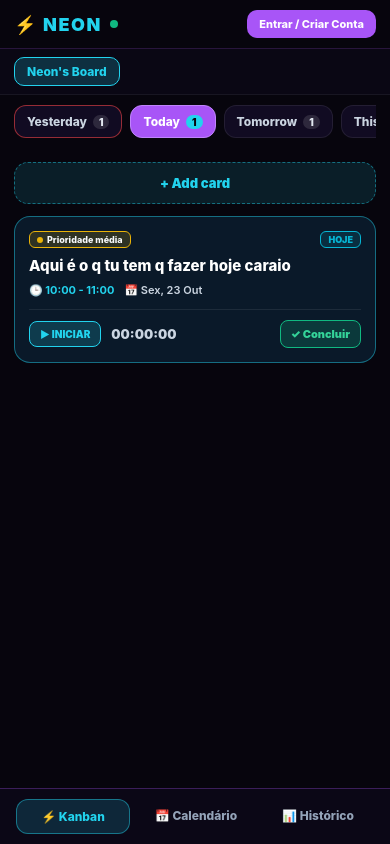
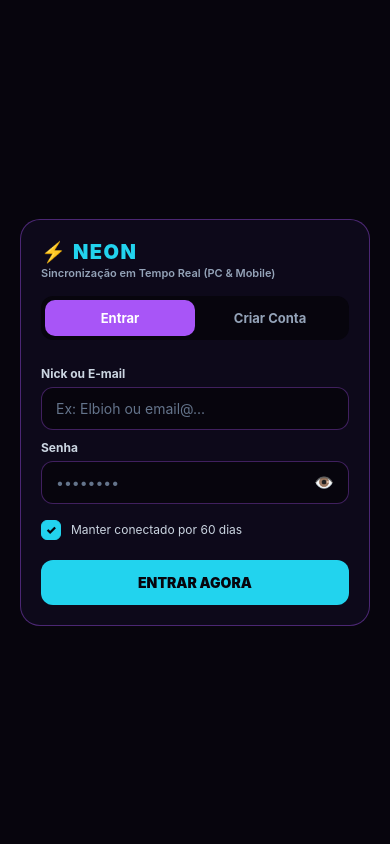
Before and after one commit to elbioheditor/neon-board, a React Native app in the folder mobile/: screen / in a window 390 px wide. Built offline with nearby package versions, Linux system fonts and the light colour scheme.

Commit message:
feat(mobile): require login/signup screen before accessing boards

```diff
--- a/mobile/App.tsx
+++ b/mobile/App.tsx
@@ -747,6 +747,24 @@ export default function App() {
     );
   }
 
+  if (!currentUserProfile) {
+    return (
+      <SafeAreaProvider>
+        <SafeAreaView style={styles.container} edges={['top', 'bottom', 'left', 'right']}>
+          <StatusBar barStyle="light-content" />
+          <AuthModalMobile
+            visible={true}
+            fullScreen={true}
+            onAuthenticated={async (prof) => {
+              setCurrentUserProfile(prof);
+              await loadFriendsAndSyncBoards(prof);
+            }}
+          />
+        </SafeAreaView>
+      </SafeAreaProvider>
+    );
+  }
+
   return (
     <SafeAreaProvider>
       <SafeAreaView style={styles.container} edges={['top', 'bottom', 'left', 'right']}>
--- a/mobile/src/components/AuthModalMobile.tsx
+++ b/mobile/src/components/AuthModalMobile.tsx
@@ -20,7 +20,8 @@ import {
 
 interface AuthModalMobileProps {
   visible: boolean;
-  onClose: () => void;
+  onClose?: () => void;
+  fullScreen?: boolean;
   onAuthenticated: (profile: UserProfile, isNewSignup: boolean) => void;
 }
 
@@ -37,6 +38,7 @@ const AVATAR_COLORS = [
 export const AuthModalMobile: React.FC<AuthModalMobileProps> = ({
   visible,
   onClose,
+  fullScreen = false,
   onAuthenticated,
 }) => {
   const [mode, setMode] = useState<'login' | 'signup'>('login');
@@ -67,7 +69,7 @@ export const AuthModalMobile: React.FC<AuthModalMobileProps> = ({
           setErrorMsg(res.error || 'Falha ao entrar.');
         } else {
           onAuthenticated(res.profile, false);
-          onClose();
+          onClose?.();
         }
       } catch (e: unknown) {
         setErrorMsg(e instanceof Error ? e.message : 'Erro inesperado.');
@@ -100,7 +102,7 @@ export const AuthModalMobile: React.FC<AuthModalMobileProps> = ({
           setErrorMsg(res.error || 'Falha ao criar conta.');
         } else {
           onAuthenticated(res.profile, true);
-          onClose();
+          onClose?.();
         }
       } catch (e: unknown) {
         setErrorMsg(e instanceof Error ? e.message : 'Erro inesperado.');
@@ -110,18 +112,24 @@ export const AuthModalMobile: React.FC<AuthModalMobileProps> = ({
     }
   };
 
-  return (
-    <Modal visible={visible} animationType="slide" transparent>
+  const content = (
     <KeyboardAvoidingView
       behavior={Platform.OS === 'ios' ? 'padding' : 'height'}
-        style={styles.overlay}
+      style={[styles.overlay, fullScreen && { backgroundColor: '#07050d' }]}
     >
       <View style={styles.card}>
         <View style={styles.headerRow}>
-            <Text style={styles.brandTitle}>⚡ NEON ACCOUNT</Text>
+          <View>
+            <Text style={styles.brandTitle}>⚡ NEON</Text>
+            <Text style={styles.brandSubtitle}>
+              Sincronização em Tempo Real (PC & Mobile)
+            </Text>
+          </View>
+          {!fullScreen && onClose && (
             <Pressable onPress={onClose} style={styles.closeBtn}>
               <Text style={styles.closeText}>✕</Text>
             </Pressable>
+          )}
         </View>
 
         <View style={styles.tabRow}>
@@ -289,6 +297,15 @@ export const AuthModalMobile: React.FC<AuthModalMobileProps> = ({
         </ScrollView>
       </View>
     </KeyboardAvoidingView>
+  );
+
+  if (fullScreen) {
+    return visible ? content : null;
+  }
+
+  return (
+    <Modal visible={visible} animationType="slide" transparent>
+      {content}
     </Modal>
   );
 };
@@ -316,9 +333,15 @@ const styles = StyleSheet.create({
   },
   brandTitle: {
     color: '#22d3ee',
-    fontSize: 16,
+    fontSize: 20,
     fontWeight: '900',
-    letterSpacing: 1,
+    letterSpacing: 1.5,
+  },
+  brandSubtitle: {
+    color: '#94a3b8',
+    fontSize: 11,
+    fontWeight: '600',
+    marginTop: 2,
   },
   closeBtn: {
     padding: 6,
```
Lines whose indentation alone changed are shown as unchanged.
